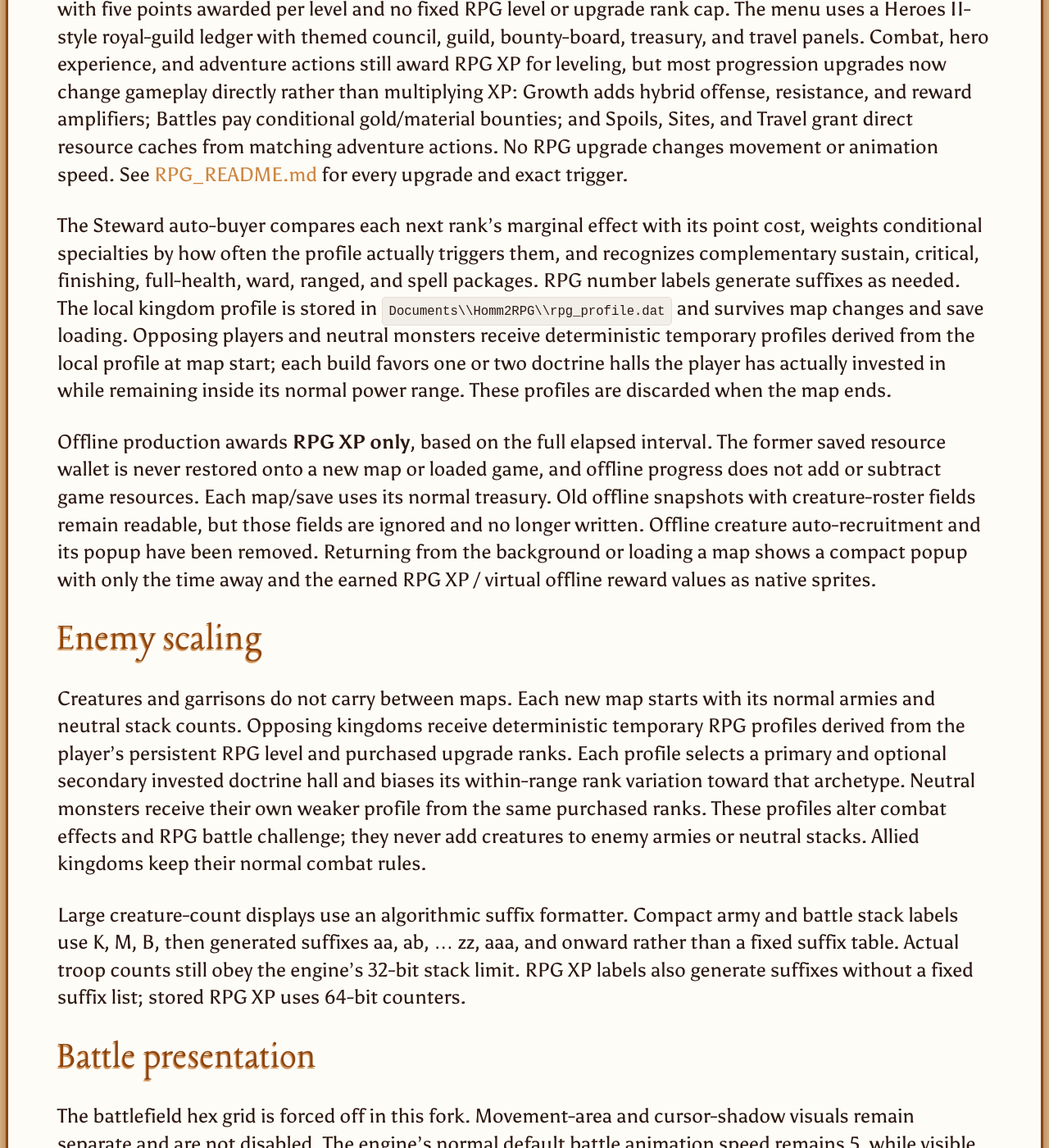
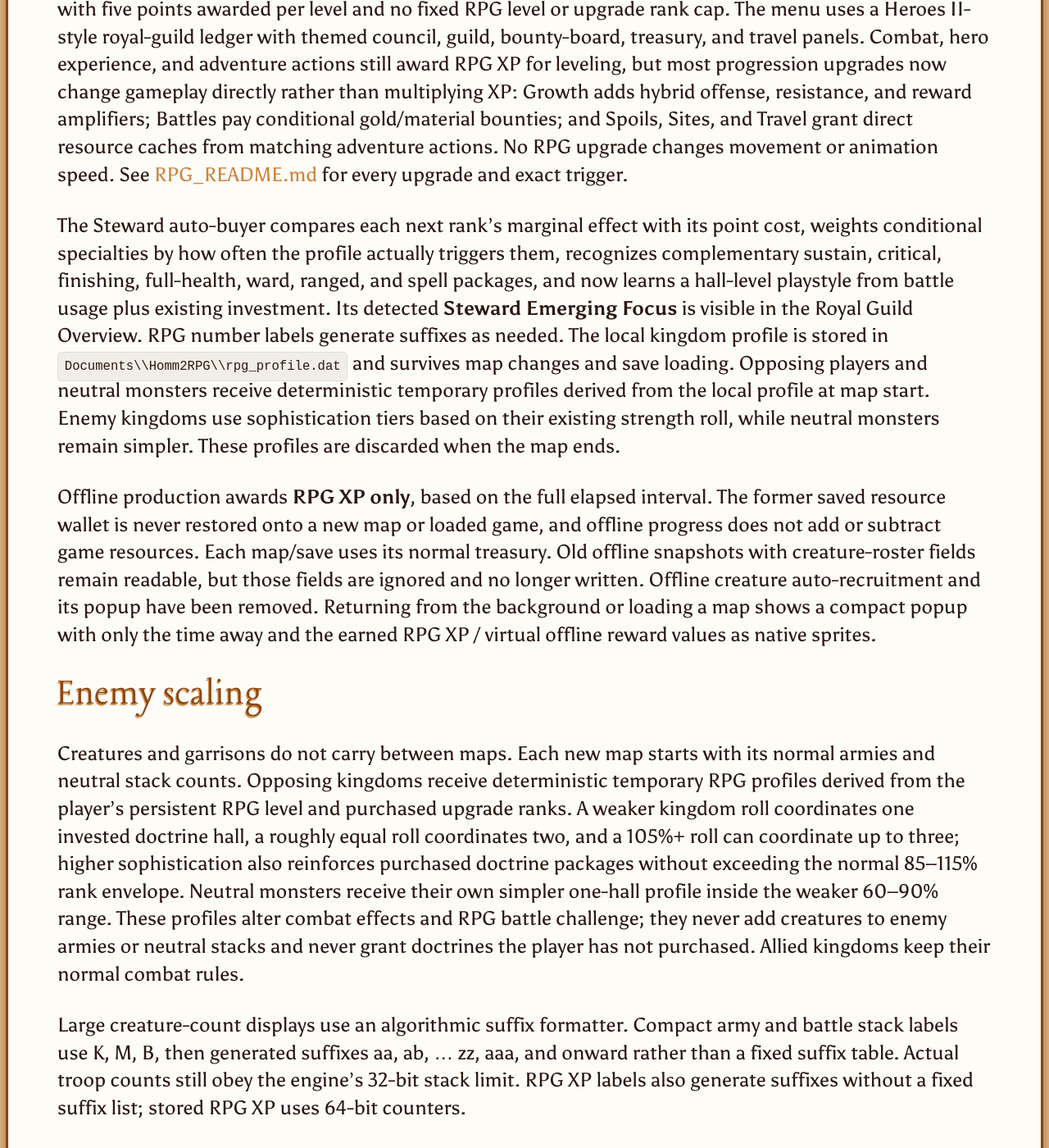
Before and after one commit to MattKoRn/fheroes2, a Jekyll site: the page built from docs/AUTO_PLAY_MANUAL_BATTLES_CHEAT.md, in a window 1280 px wide and 1400 px high, scrolled down 2583 px. Shown: the whole window at 82% size. Built offline with Jekyll 4.4.1, drawn with Linux system fonts in a browser that asks for light colours; our own code applies the rules of GitHub Pages for plain Markdown files; some of the changed text lies outside the part shown.

Commit message:
Update RPG manual for adaptive Steward and scalable AI

```diff
--- a/docs/AUTO_PLAY_MANUAL_BATTLES_CHEAT.md
+++ b/docs/AUTO_PLAY_MANUAL_BATTLES_CHEAT.md
@@ -32,13 +32,13 @@ Auto Play-Test uses the same visible-AI-battle path automatically, so its advent
 
 Press **F9** during an adventure map to open the kingdom-wide RPG menu. Its eight tabs hold 40 upgrades, with five points awarded per level and no fixed RPG level or upgrade rank cap. The menu uses a Heroes II-style royal-guild ledger with themed council, guild, bounty-board, treasury, and travel panels. Combat, hero experience, and adventure actions still award RPG XP for leveling, but most progression upgrades now change gameplay directly rather than multiplying XP: Growth adds hybrid offense, resistance, and reward amplifiers; Battles pay conditional gold/material bounties; and Spoils, Sites, and Travel grant direct resource caches from matching adventure actions. No RPG upgrade changes movement or animation speed. See [RPG_README.md](RPG_README.md) for every upgrade and exact trigger.
 
-The Steward auto-buyer compares each next rank's marginal effect with its point cost, weights conditional specialties by how often the profile actually triggers them, and recognizes complementary sustain, critical, finishing, full-health, ward, ranged, and spell packages. RPG number labels generate suffixes as needed. The local kingdom profile is stored in `Documents\\Homm2RPG\\rpg_profile.dat` and survives map changes and save loading. Opposing players and neutral monsters receive deterministic temporary profiles derived from the local profile at map start; each build favors one or two doctrine halls the player has actually invested in while remaining inside its normal power range. These profiles are discarded when the map ends.
+The Steward auto-buyer compares each next rank's marginal effect with its point cost, weights conditional specialties by how often the profile actually triggers them, recognizes complementary sustain, critical, finishing, full-health, ward, ranged, and spell packages, and now learns a hall-level playstyle from battle usage plus existing investment. Its detected **Steward Emerging Focus** is visible in the Royal Guild Overview. RPG number labels generate suffixes as needed. The local kingdom profile is stored in `Documents\\Homm2RPG\\rpg_profile.dat` and survives map changes and save loading. Opposing players and neutral monsters receive deterministic temporary profiles derived from the local profile at map start. Enemy kingdoms use sophistication tiers based on their existing strength roll, while neutral monsters remain simpler. These profiles are discarded when the map ends.
 
 Offline production awards **RPG XP only**, based on the full elapsed interval. The former saved resource wallet is never restored onto a new map or loaded game, and offline progress does not add or subtract game resources. Each map/save uses its normal treasury. Old offline snapshots with creature-roster fields remain readable, but those fields are ignored and no longer written. Offline creature auto-recruitment and its popup have been removed. Returning from the background or loading a map shows a compact popup with only the time away and the earned RPG XP / virtual offline reward values as native sprites.
 
 ## Enemy scaling
 
-Creatures and garrisons do not carry between maps. Each new map starts with its normal armies and neutral stack counts. Opposing kingdoms receive deterministic temporary RPG profiles derived from the player's persistent RPG level and purchased upgrade ranks. Each profile selects a primary and optional secondary invested doctrine hall and biases its within-range rank variation toward that archetype. Neutral monsters receive their own weaker profile from the same purchased ranks. These profiles alter combat effects and RPG battle challenge; they never add creatures to enemy armies or neutral stacks. Allied kingdoms keep their normal combat rules.
+Creatures and garrisons do not carry between maps. Each new map starts with its normal armies and neutral stack counts. Opposing kingdoms receive deterministic temporary RPG profiles derived from the player's persistent RPG level and purchased upgrade ranks. A weaker kingdom roll coordinates one invested doctrine hall, a roughly equal roll coordinates two, and a 105%+ roll can coordinate up to three; higher sophistication also reinforces purchased doctrine packages without exceeding the normal 85–115% rank envelope. Neutral monsters receive their own simpler one-hall profile inside the weaker 60–90% range. These profiles alter combat effects and RPG battle challenge; they never add creatures to enemy armies or neutral stacks and never grant doctrines the player has not purchased. Allied kingdoms keep their normal combat rules.
 
 Large creature-count displays use an algorithmic suffix formatter. Compact army and battle stack labels use K, M, B, then generated suffixes aa, ab, ... zz, aaa, and onward rather than a fixed suffix table. Actual troop counts still obey the engine's 32-bit stack limit. RPG XP labels also generate suffixes without a fixed suffix list; stored RPG XP uses 64-bit counters.
 
@@ -48,7 +48,7 @@ Large creature-count displays use an algorithmic suffix formatter. Compact army
 The battlefield hex grid is forced off in this fork. Movement-area and cursor-shadow visuals remain separate and are not disabled. The engine's normal default battle animation speed remains 5, while visible auto-play battles run one step faster at speed 6.
 
 
-Enemy RPG profile levels and upgrade ranks vary around the player's profile at map start. Enemy kingdoms use an 85–115% rank envelope, neutral profiles use a weaker 60–90% envelope, and deterministic doctrine-hall biases make each temporary build more internally coherent without exceeding those ranges. The temporary profiles are regenerated on map entry, including loading a save, and are not stored in the save file.
+Enemy RPG profile levels and upgrade ranks vary around the player's profile at map start. Enemy kingdoms keep the 85–115% rank envelope, but their build logic now scales in sophistication inside that same envelope: one focused hall below 95%, two halls from 95–104%, and up to three halls plus stronger package reinforcement from 105% upward. Neutral profiles remain a weaker 60–90% one-hall archetype. The temporary profiles are regenerated on map entry, including loading a save, and are not stored in the save file.
 
 
 Offline persistence keeps the last-seen timestamp monotonic so system-clock rollback cannot create duplicate offline time. State-file saves use a temporary file and backup to protect timestamps if the process stops during a save.
```
